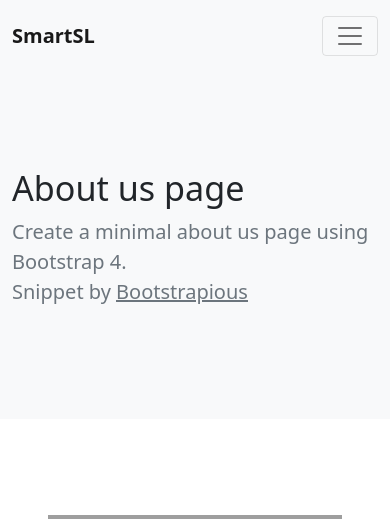
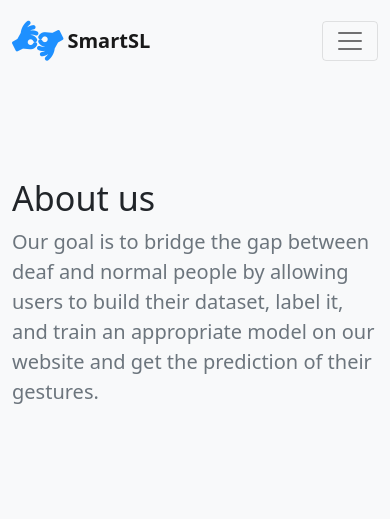
Before and after one commit to aha85b/BDAFA21_SSL, a Flask app: page /about_us in a window 390 px wide. Shown: the top 519 px of the page. Run offline with Flask 2, Linux system fonts and the light colour scheme; grey boxes are pictures that could not be loaded.

Commit message:
about us page and add the stylesheet

```diff
--- a/templates/about.html
+++ b/templates/about.html
@@ -6,7 +6,7 @@
 
 
 {#        <nav class="navbar navbar-expand-lg navbar-light bg-light py-3">#}
-{#  <div class="container"><a href="#" class="navbar-brand d-flex align-items-center"> <i class="fa fa-snowflake-o fa-lg text-primary mr-2"></i><strong>Snowflake</strong></a>#}
+{#  <div class="container"><a href="#" class="navbar-brand d-flex align-items-center"> <i class="fa fa-snowflake-o fa-lg text-primary mr-2"></i></a>#}
 {#    <button type="button" data-toggle="collapse" data-target="#navbarSupportedContent" aria-controls="navbarSupportedContent" aria-expanded="false" aria-label="Toggle navigation" class="navbar-toggler"><span class="navbar-toggler-icon"></span></button>#}
 {#    <div id="navbarSupportedContent" class="collapse navbar-collapse">#}
 {#      <ul class="navbar-nav ml-auto">#}
@@ -23,13 +23,12 @@
   <div class="container py-5">
     <div class="row h-100 align-items-center py-5">
       <div class="col-lg-6">
-        <h1 class="display-4">About us page</h1>
-        <p class="lead text-muted mb-0">Create a minimal about us page using Bootstrap 4.</p>
-        <p class="lead text-muted">Snippet by <a href="https://bootstrapious.com/snippets" class="text-muted">
-                    <u>Bootstrapious</u></a>
+        <h1 class="display-4"> About us</h1>
+        <p class="lead text-muted mb-0">Our goal is to bridge the gap between deaf and normal people by allowing users to build their dataset, label it, and train an appropriate model on our website and get the prediction of their gestures.</p>
+
         </p>
       </div>
-      <div class="col-lg-6 d-none d-lg-block"><img src="https://bootstrapious.com/i/snippets/sn-about/illus.png" alt="" class="img-fluid"></div>
+      <div class="col-lg-6 d-none d-lg-block"><img src="https://www.dreamhost.com/blog/wp-content/uploads/2020/06/6b3f1852-419c-4e3c-816d-22e855ac95fb_themes-website-opt.jpg" alt="" class="img-fluid"></div>
     </div>
   </div>
 </div>
@@ -38,20 +37,35 @@
   <div class="container py-5">
     <div class="row align-items-center mb-5">
       <div class="col-lg-6 order-2 order-lg-1"><i class="fa fa-bar-chart fa-2x mb-3 text-primary"></i>
-        <h2 class="font-weight-light">Lorem ipsum dolor sit amet</h2>
-        <p class="font-italic text-muted mb-4">Lorem ipsum dolor sit amet, consectetur adipisicing elit, sed do eiusmod tempor incididunt ut labore et dolore magna aliqua.</p><a href="#" class="btn btn-light px-5 rounded-pill shadow-sm">Learn More</a>
+        <h2 class="font-weight-light">What our aim</h2>
+        <p class="font-italic text-muted mb-4">The aim of this web application is to build a model to recognize American Sign Language (ASL) using computer vision and Google MediaPipe in real time.  We are using Media-pipe tool in order to track the user fingers and hand gestures to predict the word.
+
+        </p><a href="" class="btn btn-light px-5 rounded-pill shadow-sm">Learn More</a>
       </div>
-      <div class="col-lg-5 px-5 mx-auto order-1 order-lg-2"><img src="https://bootstrapious.com/i/snippets/sn-about/img-1.jpg" alt="" class="img-fluid mb-4 mb-lg-0"></div>
+
+
+      <div class="col-lg-5 px-5 mx-auto order-1 order-lg-2"><img src="https://popularfx.com/sitepad-data/uploads//2021/01/home-img1.png" alt="" class="img-fluid mb-4 mb-lg-0"></div>
     </div>
-    <div class="row align-items-center">
-      <div class="col-lg-5 px-5 mx-auto"><img src="https://bootstrapious.com/i/snippets/sn-about/img-2.jpg" alt="" class="img-fluid mb-4 mb-lg-0"></div>
-      <div class="col-lg-6"><i class="fa fa-leaf fa-2x mb-3 text-primary"></i>
-        <h2 class="font-weight-light">Lorem ipsum dolor sit amet</h2>
-        <p class="font-italic text-muted mb-4">Lorem ipsum dolor sit amet, consectetur adipisicing elit, sed do eiusmod tempor incididunt ut labore et dolore magna aliqua.</p><a href="#" class="btn btn-light px-5 rounded-pill shadow-sm">Learn More</a>
-      </div>
-    </div>
+
   </div>
 </div>
+
+
+<div class=".bg-light py-5">
+  <div class="container py-5">
+    <div class="row align-items-center mb-5">
+
+<div class="left"><h2 class="widgettitle">Get in touch</h2>
+<div class="text iw-text content"><p>Whether you have a suggestion, new idea, issues with model or label service, we are keen to hear from you.</p>
+</div>							<div class="button outline">
+								<a href=" " class="btn btn-dark px-5 rounded-pill shadow-sm" style="background-color: darkgrey">
+									<span>Contact Us </span>
+								</a>
+							</div>
+                            </div>
+
+    </div></div></div>
+
 
 <div class="bg-light py-5">
   <div class="container py-5">
@@ -75,6 +89,7 @@
           </ul>
         </div>
       </div>
+
       <!-- Team item-->
       <div class="col-xl-3 col-sm-6 mb-5">
         <div class="bg-white rounded shadow-sm py-5 px-4"><img src="https://bootstrapious.com/i/snippets/sn-about/avatar-4.png" alt="" width="100" class="img-fluid rounded-circle mb-3 img-thumbnail shadow-sm">
@@ -118,6 +133,33 @@
 
       <!-- End-->
 
+
+
+      <!-- Social Media Icons -->
+
+<!--
+      <div class="page-content page-container" id="page-content">
+    <div class="padding">
+        <div class="row container d-flex justify-content-center">
+            <div class="col-md-6 grid-margin stretch-card">
+                <div class="card">
+                    <div class="card-body">
+                        <div class="template-demo"> <button type="button" class="btn btn-social-icon btn-outline-facebook"><i class="fa fa-facebook"></i></button> <button type="button" class="btn btn-social-icon btn-outline-youtube"><i class="fa fa-youtube"></i></button> <button type="button" class="btn btn-social-icon btn-outline-twitter"><i class="fa fa-twitter"></i></button> <button type="button" class="btn btn-social-icon btn-outline-dribbble"><i class="fa fa-dribbble"></i></button> <button type="button" class="btn btn-social-icon btn-outline-linkedin"><i class="fa fa-linkedin"></i></button> <button type="button" class="btn btn-social-icon btn-outline-instagram"><i class="fa fa-instagram"></i></button> </div>
+                    </div>
+                </div>
+            </div>
+        </div>
+    </div>
+</div>
+
+-->
+
+<!-- Add icon library -->
+<!--
+<link rel="stylesheet" href="https://cdnjs.cloudflare.com/ajax/libs/font-awesome/4.7.0/css/font-awesome.min.css">
+-->
+
+
     </div>
   </div>
 </div>
--- a/templates/base.html
+++ b/templates/base.html
@@ -3,13 +3,16 @@
 <head>
     <meta charset="utf-8">
     <link href="https://cdn.jsdelivr.net/npm/bootstrap@5.1.3/dist/css/bootstrap.min.css" rel="stylesheet" integrity="sha384-1BmE4kWBq78iYhFldvKuhfTAU6auU8tT94WrHftjDbrCEXSU1oBoqyl2QvZ6jIW3" crossorigin="anonymous">
+<!-- Add icon library -->
+<link rel="stylesheet" href="https://cdnjs.cloudflare.com/ajax/libs/font-awesome/4.7.0/css/font-awesome.min.css">
+
 
 </head>
 
 <body>
 
         <nav class="navbar navbar-expand-lg navbar-light bg-light py-3">
-  <div class="container"><a href="#" class="navbar-brand d-flex align-items-center"> <i class="fa fa-snowflake-o fa-lg text-primary mr-2"></i><strong>SmartSL</strong></a>
+  <div class="container"><a href="/" class="navbar-brand d-flex align-items-center"> <i class="fa fa-american-sign-language-interpreting fa-2x" style="color: dodgerblue; padding-right: 0.1em"></i><strong>SmartSL</strong></a>
     <button type="button" data-toggle="collapse" data-target="#navbarSupportedContent" aria-controls="navbarSupportedContent" aria-expanded="false" aria-label="Toggle navigation" class="navbar-toggler"><span class="navbar-toggler-icon"></span></button>
     <div id="navbarSupportedContent" class="collapse navbar-collapse">
       <ul class="navbar-nav ml-auto">
--- a/templates/predict.html
+++ b/templates/predict.html
@@ -1,6 +1,6 @@
 {% extends 'base.html' %}
 
-{% block title %} Predict Page {% endblock %}
+{% block title %} Go Predict {% endblock %}
 
 {% block content %}
     <div class="bg-success p-2 text-dark bg-opacity-25">
```
